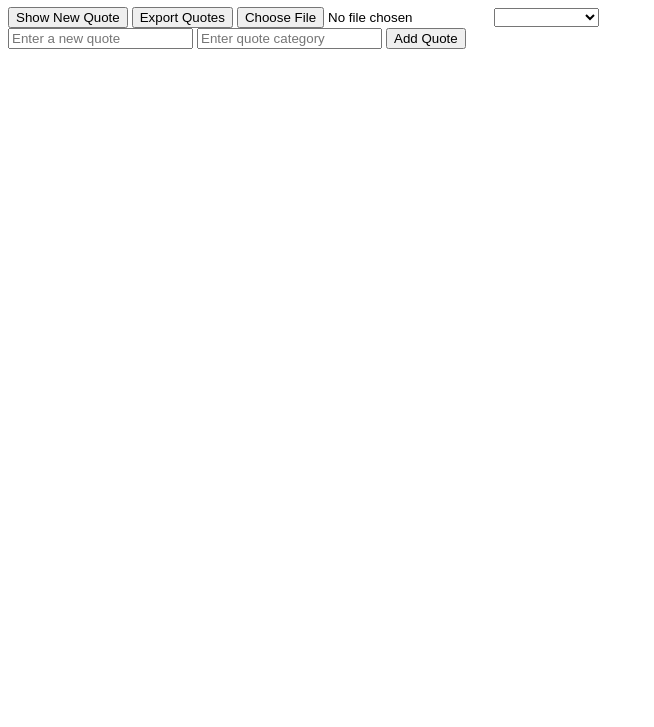
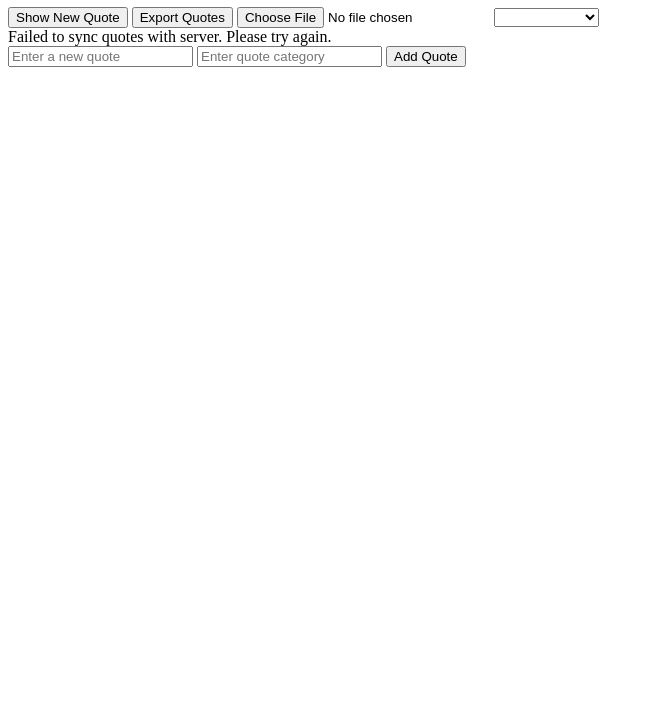
Before and after one commit to theafrodev/alx_fe_javascript, a plain HTML site: page dom-manipulation/index.html in a window 1280 px wide. Shown: the part 73-800 px from the top of the page, without its empty margins (0-654 px from the left). Drawn offline with Linux system fonts and the light colour scheme; no server answers.

Commit message:
added notifications

```diff
--- a/dom-manipulation/index.html
+++ b/dom-manipulation/index.html
@@ -15,6 +15,9 @@
         <option value="All Categories">All Categories</option>
         <!-- Dynamically populated categories -->
       </select>
+
+      <div id="notification" class="notification"></div>
+
     <script src="script.js"></script>
   </body>
   </html>
--- a/dom-manipulation/script.js
+++ b/dom-manipulation/script.js
@@ -231,8 +231,10 @@ function populateCategories() {
             category: 'server'
         }));
         mergeQuotes(quotesFromServer);
+        showNotification("Quotes synced with server!", "success");
     } catch (error) {
         console.error('Error fetching quotes from server:', error);
+        showNotification("Failed to sync quotes with server. Please try again.", "error");
     }
 }
 
@@ -276,7 +278,15 @@ function mergeQuotes(serverQuotes) {
     console.log('Merged quotes:', quotes);
 }
 
-
+function showNotification(message, type) {
+    const notification = document.getElementById('notification');
+    notification.textContent = message;
+    notification.className = `notification ${type}`;
+    notification.style.display = 'block';
+    setTimeout(() => {
+        notification.style.display = 'none';
+    }, 5000); // Hide notification after 5 seconds
+}
 
 
 
```
